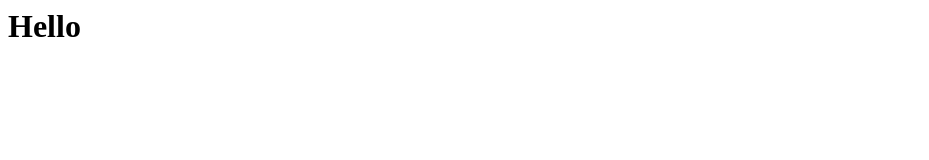
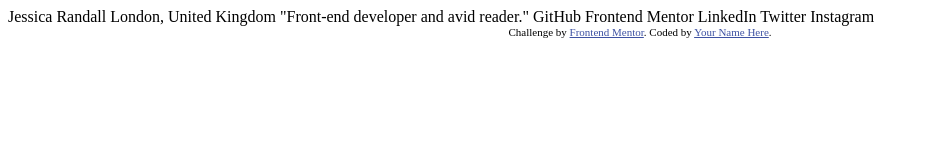
Before and after one commit to CryptSentinel/Social-Links, a plain HTML site: page index.html in a window 1280 px wide. Shown: the whole page, without its empty margins (0-929 px from the left). Drawn offline with Linux system fonts and the light colour scheme.

Commit message:
Update index.html

```diff
--- a/index.html
+++ b/index.html
@@ -1 +1,34 @@
-<h1>Hello</h1>
+<!DOCTYPE html>
+<html lang="en">
+<head>
+  <meta charset="UTF-8">
+  <meta name="viewport" content="width=device-width, initial-scale=1.0"> <!-- displays site properly based on user's device -->
+
+  <link rel="icon" type="image/png" sizes="32x32" href="./assets/images/favicon-32x32.png">
+
+  <title>Frontend Mentor | Social links profile</title>
+
+  <!-- Feel free to remove these styles or customise in your own stylesheet 👍 -->
+  <style>
+    .attribution { font-size: 11px; text-align: center; }
+    .attribution a { color: hsl(228, 45%, 44%); }
+  </style>
+</head>
+<body>
+
+  Jessica Randall
+  London, United Kingdom
+  "Front-end developer and avid reader."
+
+  GitHub
+  Frontend Mentor
+  LinkedIn
+  Twitter
+  Instagram
+
+  <div class="attribution">
+    Challenge by <a href="https://www.frontendmentor.io?ref=challenge" target="_blank">Frontend Mentor</a>.
+    Coded by <a href="#">Your Name Here</a>.
+  </div>
+</body>
+</html>
```
